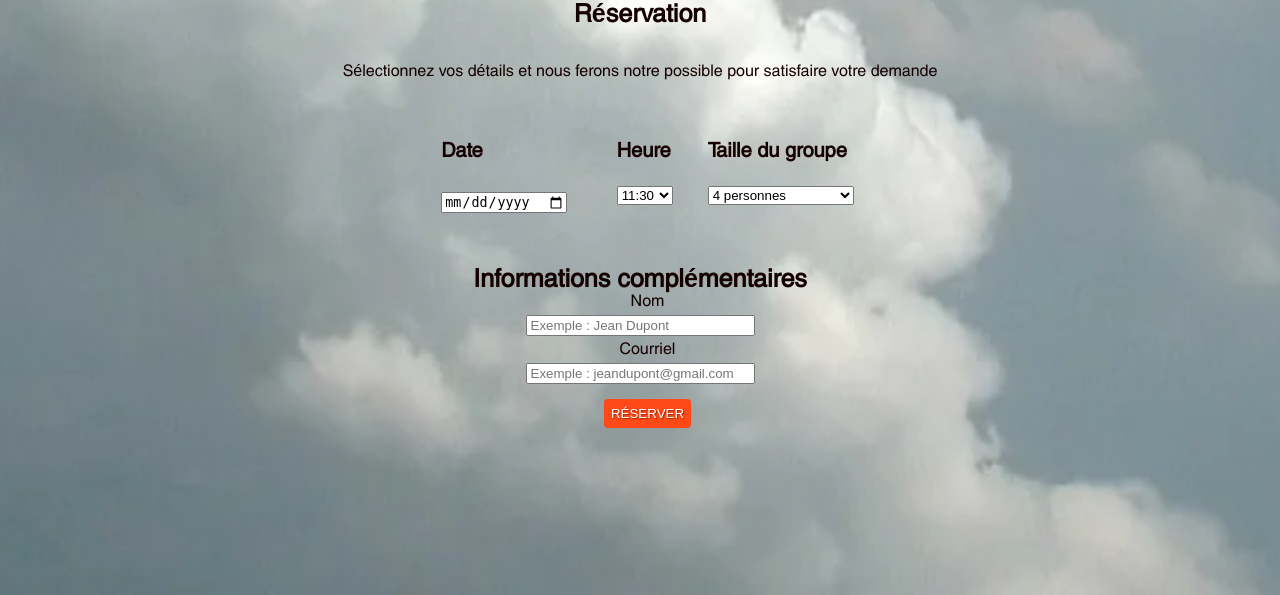
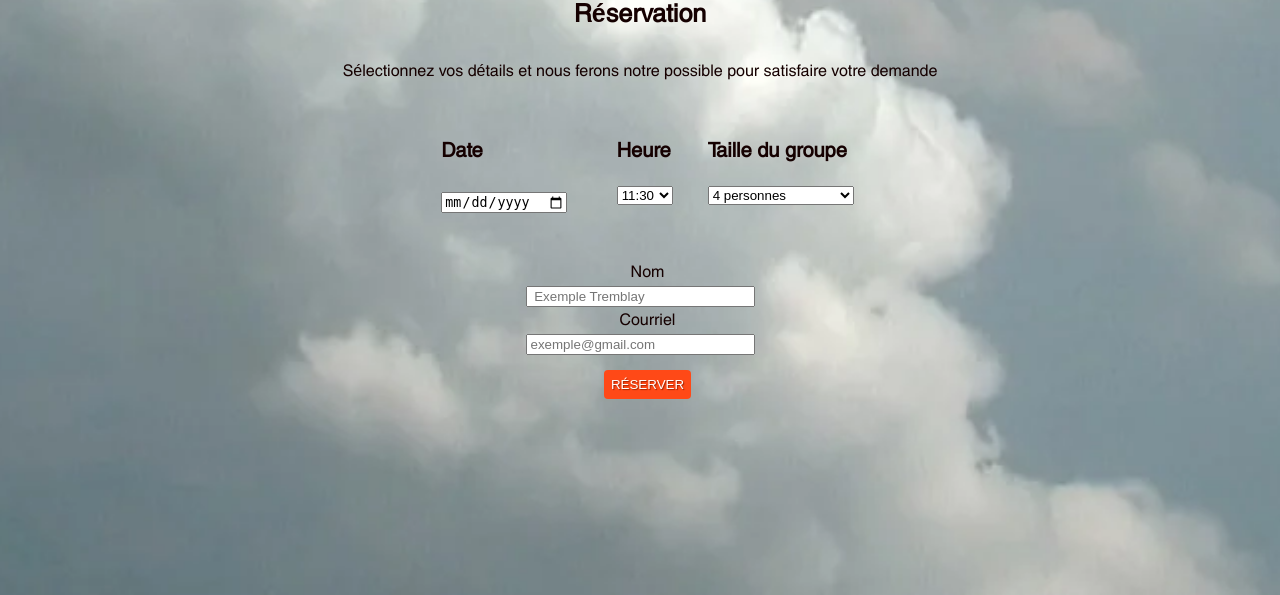
Before and after one commit to Elie-Simard/RestaurantReservation, a PHP site: page /reservation/ in a window 1280 px wide. Shown: the part 205-800 px from the top of the page. Run offline with PHP 8.4, Linux system fonts and the light colour scheme.

Commit message:
edit remove

```diff
--- a/index.php
+++ b/index.php
@@ -173,18 +173,18 @@ if (!empty($_POST)) {
             </tr>
         </table>
         <br><br>
-        <h1 id=infoSup>Informations complémentaires</h1>
+
         <?php if (isset($erreur_nom)) //affichage des messages d'erreurs...
                     echo '<span>' . $erreur_nom . '</span><br />'; ?>
         <?php if (isset($erreur_email))
             echo '<span>' . $erreur_email . '</span><br />'; ?>
         <!-- $NOM ENTRY----------------------------------------------------------------------->
         <label for="nom">Nom</label><br />
-        <input type="text" name="nom" placeholder="Exemple : Jean Dupont" value="<?php if (isset($nom))
+        <input type="text" name="nom" placeholder=" Exemple Tremblay" value="<?php if (isset($nom))
             echo $nom; ?>" /><br />
         <!-- $EMAIL ENTRY----------------------------------------------------------------------->
         <label for="email">Courriel</label><br />
-        <input type="text" name="email" placeholder="Exemple : jeandupont@gmail.com" value="<?php if (isset($email))
+        <input type="text" name="email" placeholder="exemple@gmail.com" value="<?php if (isset($email))
             echo $email; ?>" /><br />
         <input type="submit" value="RÉSERVER" />
     </form>
```
